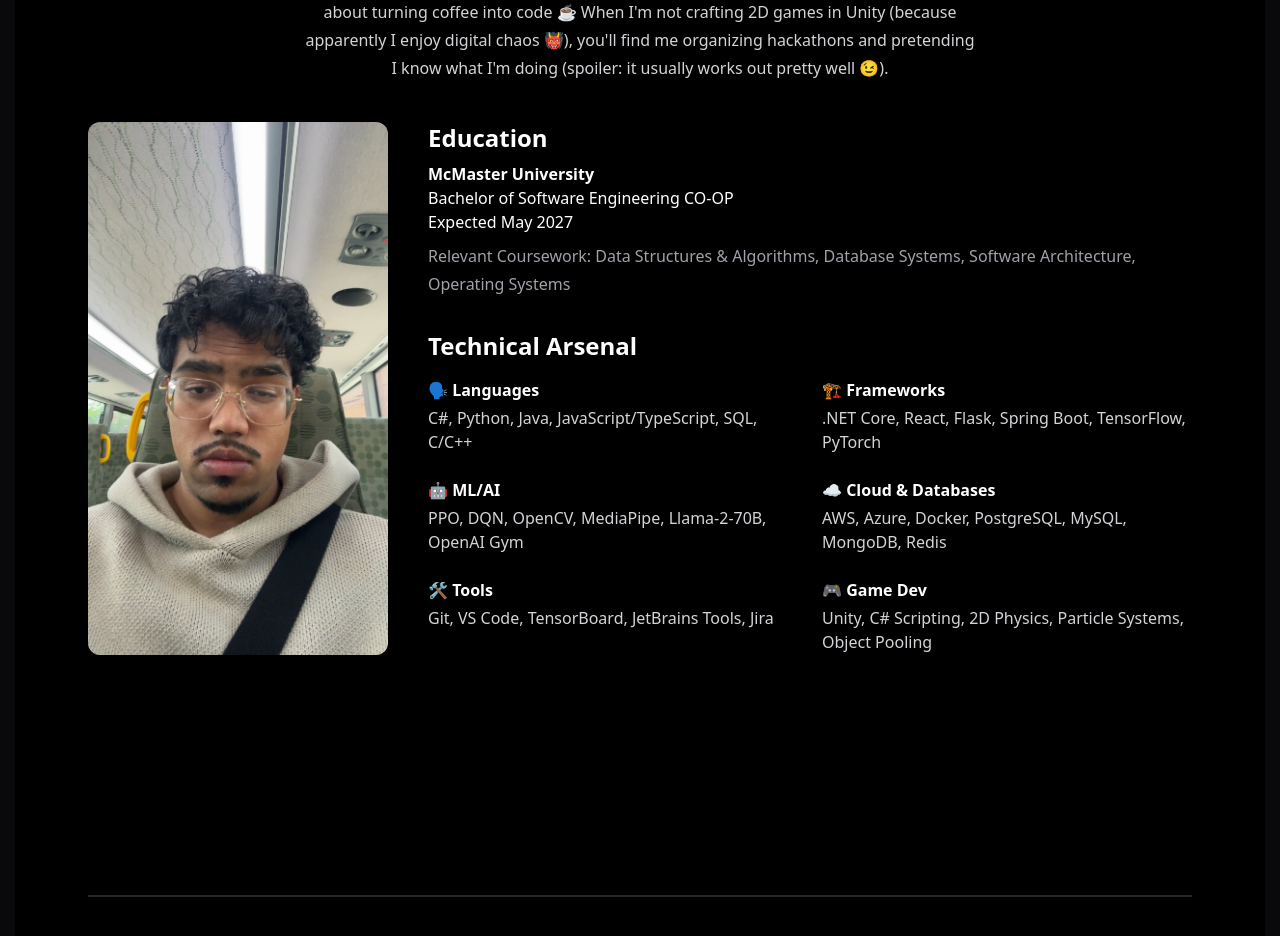
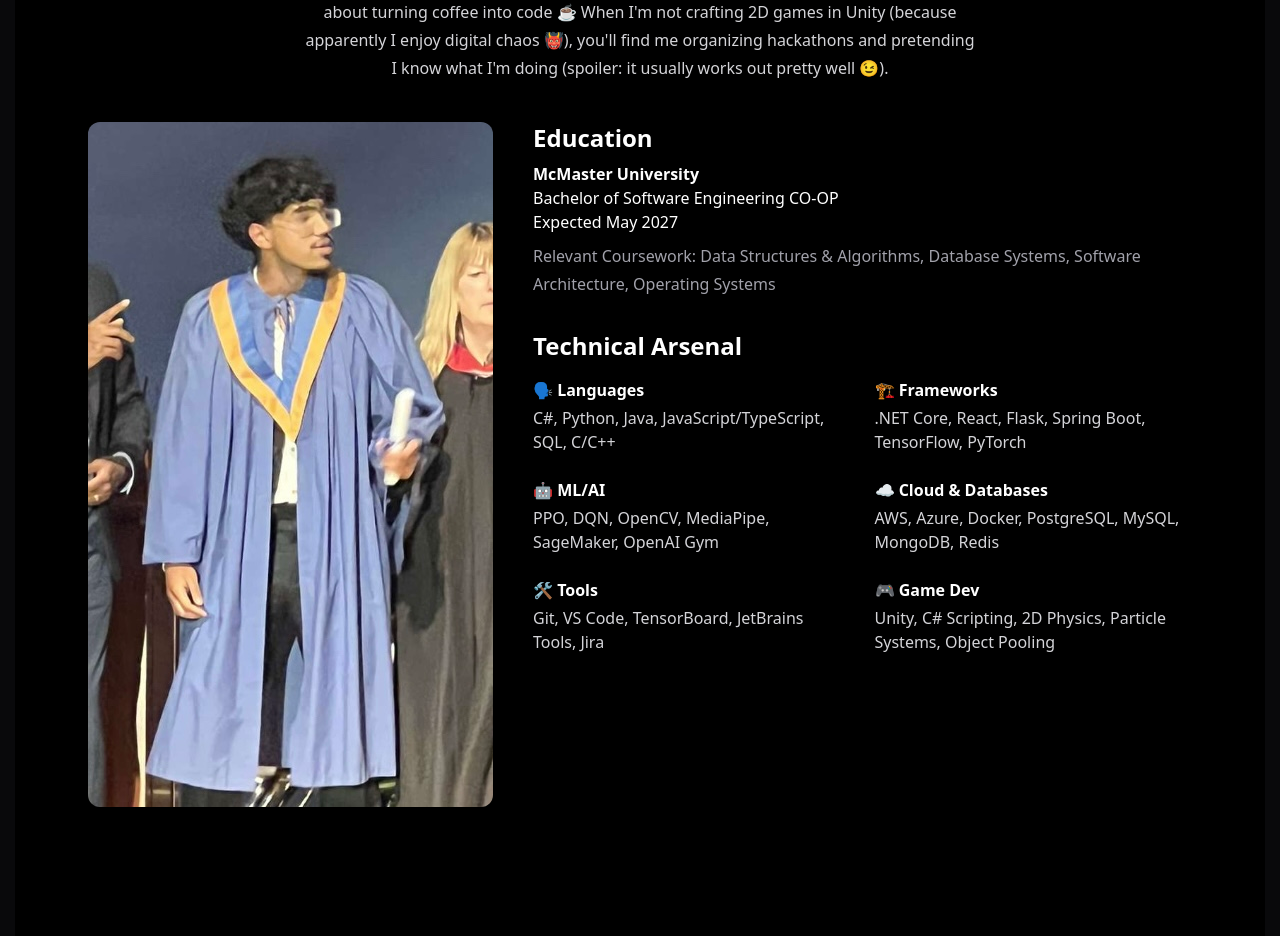
Before and after one commit to coolguy-stack/md-portfolio, a Next.js app: page / in a window 1280 px wide. Shown: the part 1280-2216 px from the top of the page. Built offline with nearby package versions, Linux system fonts and the light colour scheme.

Commit message:
fix about pic

```diff
--- a/src/components/About.tsx
+++ b/src/components/About.tsx
@@ -18,10 +18,10 @@ export default function About() {
 
       <div className="mt-10 flex flex-col md:flex-row gap-10 items-center md:items-start">
         <Image
-          src="/profile.JPG"
+          src="/profile.jpg"
           alt="Portrait of Md Nafieu Hossain Alif"
-          width={300}
-          height={300}
+          width={500}
+          height={500}
           className="rounded-xl object-cover"
           priority
         />
@@ -62,7 +62,7 @@ export default function About() {
               <div>
                 <p className="font-semibold mb-1">🤖 ML/AI</p>
                 <p className="text-zinc-700 dark:text-zinc-300">
-                  PPO, DQN, OpenCV, MediaPipe, Llama-2-70B, OpenAI Gym
+                  PPO, DQN, OpenCV, MediaPipe, SageMaker, OpenAI Gym
                 </p>
               </div>
               <div>
```
Also changed, not shown: public/Profile.jpg (added), public/profile.JPG (deleted).
